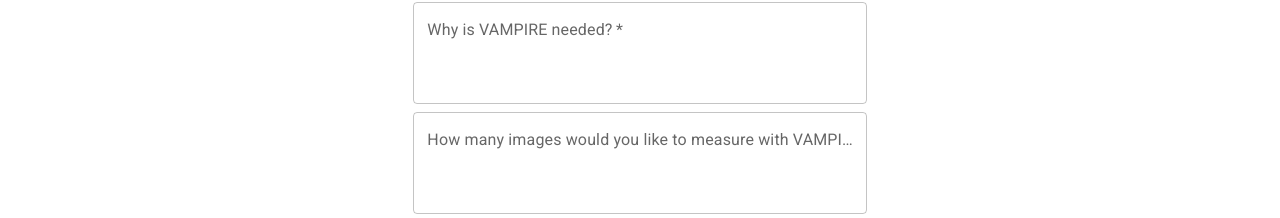
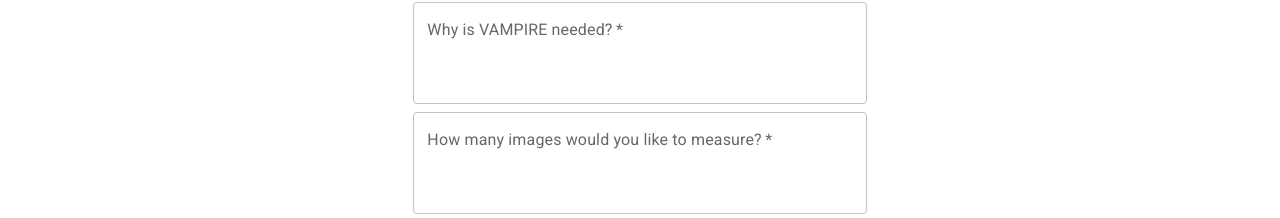
Before and after one commit to justo202/vampire-website, a React (Create React App) app: page /contact in a window 1280 px wide. Shown: the part 914-1132 px from the top of the page. Built offline with nearby package versions, Linux system fonts and the light colour scheme; no server answers.

Commit message:
contact form responsivness updates

```diff
--- a/src/components/ContactFormComponent.js
+++ b/src/components/ContactFormComponent.js
@@ -114,7 +114,6 @@
       need: "",
       images: "",
       feedback: "",
-      token: null,
       errors: {
         name: "",
         email: "",
@@ -246,7 +245,7 @@
             </Grid>
             <Grid xs={12} item>
               <TextField
-                label="How many images would you like to measure with VAMPIRE, and from how many patients?"
+                label="How many images would you like to measure?"
                 name="images"
                 multiline
                 rows={3}
@@ -279,11 +278,11 @@
               ></TextField>
             </Grid>
             <Grid xs={12} item>
-              <ReCaptchaV2
+              <ReCaptchaV2 style={{ width: '100%',transform: 'scale(0.7)', transformOrigin: '0 0'}}
                 sitekey="6LfguJseAAAAAKWD94kvIrwRUFgzIx8uqKyIl5vd"
                 onChange={this.handleToken}
                 onExpired={this.handleExpire}
-              />{" "}
+              />
               {/*REMEMBER TO REMOVE SITE KEY WHEN SITE ACTUALLY GOES LIVE*/}
             </Grid>
             <Grid xs={12} item>
```
